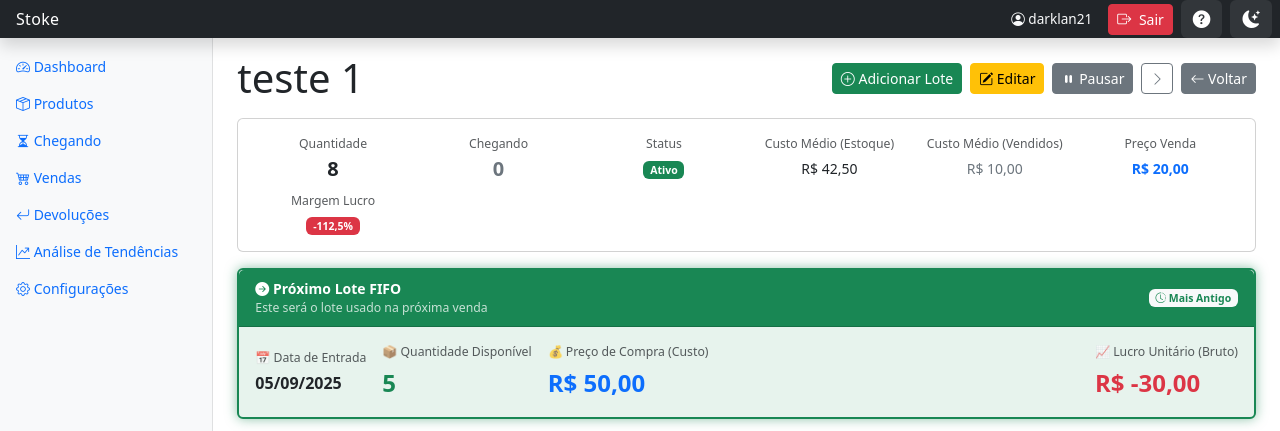
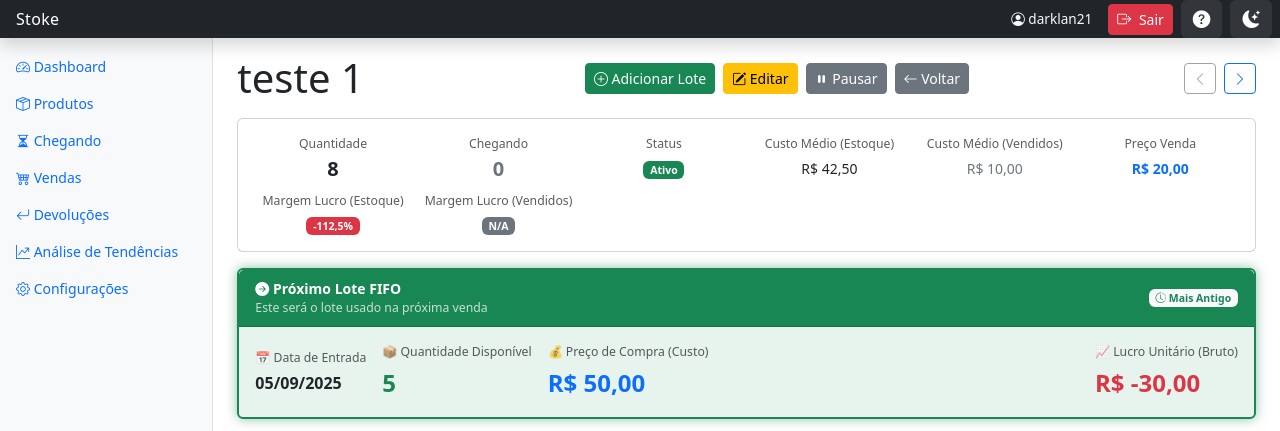
Before and after one commit to darlancst/stoke, a Django app: page /produtos/1/ in a window 1280 px wide. Shown: the top 431 px of the page. Run offline with Django 5.2, Linux system fonts and the light colour scheme; a user stored in the database is signed in; data comes from the database, SQL or seed files in the repository.

Commit message:
Melhorias na navegação e filtros: reorganizei botões de navegação, adicionei margem de lucro dos vendidos e filtro para ocultar estoque zerado

```diff
--- a/estoque_project/inventario/templates/inventario/detalhar_produto.html
+++ b/estoque_project/inventario/templates/inventario/detalhar_produto.html
@@ -111,11 +111,13 @@
 {% block content %}
 <!-- Cabeçalho Responsivo -->
 <div class="row align-items-center mb-3">
-    <div class="col-12 col-md-6">
+    <div class="col-12 col-md-4">
         <h1 class="mb-2 mb-md-0">{{ produto.nome }}</h1>
     </div>
-    <div class="col-12 col-md-6">
-        <div class="d-flex flex-wrap gap-2 justify-content-md-end">
+    <div class="col-12 col-md-8">
+        <div class="d-flex flex-wrap gap-2 justify-content-md-between align-items-center">
+            <!-- Botões de Ação -->
+            <div class="d-flex flex-wrap gap-2">
                 <a href="{% url 'inventario:adicionar_estoque' pk=produto.pk %}" class="btn btn-success btn-sm">
                     <i class="bi bi-plus-circle"></i> <span class="d-none d-sm-inline">Adicionar Lote</span>
                 </a>
@@ -138,21 +140,34 @@
                     </button>
                 </form>
                 {% endif %}
+                <button onclick="window.history.back()" class="btn btn-secondary btn-sm">
+                    <i class="bi bi-arrow-left"></i> <span class="d-none d-sm-inline">Voltar</span>
+                </button>
+            </div>
+
+            <!-- Botões de Navegação -->
+            <div class="d-flex gap-2">
                 {% if produto_anterior %}
                 <a href="{% url 'inventario:detalhar_produto' pk=produto_anterior.pk %}"
-                class="btn btn-outline-secondary btn-sm" title="Produto Anterior">
+                    class="btn btn-outline-primary btn-sm" title="Produto Anterior">
                     <i class="bi bi-chevron-left"></i>
                 </a>
+                {% else %}
+                <button class="btn btn-outline-secondary btn-sm" disabled title="Nenhum produto anterior">
+                    <i class="bi bi-chevron-left"></i>
+                </button>
                 {% endif %}
                 {% if proximo_produto %}
                 <a href="{% url 'inventario:detalhar_produto' pk=proximo_produto.pk %}"
-                class="btn btn-outline-secondary btn-sm" title="Próximo Produto">
+                    class="btn btn-outline-primary btn-sm" title="Próximo Produto">
                     <i class="bi bi-chevron-right"></i>
                 </a>
+                {% else %}
+                <button class="btn btn-outline-secondary btn-sm" disabled title="Nenhum próximo produto">
+                    <i class="bi bi-chevron-right"></i>
+                </button>
                 {% endif %}
-            <button onclick="window.history.back()" class="btn btn-secondary btn-sm">
-                <i class="bi bi-arrow-left"></i> <span class="d-none d-sm-inline">Voltar</span>
-            </button>
+            </div>
         </div>
     </div>
 </div>
@@ -219,15 +234,32 @@
                 </div>
             </div>
 
-            <!-- Margem de Lucro -->
+            <!-- Margem de Lucro (Estoque) -->
             <div class="col-4 col-md-4 col-lg-2">
                 <div class="text-center">
-                    <small class="text-muted d-block">Margem Lucro</small>
+                    <small class="text-muted d-block">Margem Lucro (Estoque)</small>
                     <p class="mb-0 mt-1">
                         {% if produto.margem_lucro is not None %}
                         <span
                             class="badge {% if produto.margem_lucro >= config.margem_lucro_ideal %}bg-success{% else %}bg-danger{% endif %}">
                             {{ produto.margem_lucro|floatformat:1 }}%
+                        </span>
+                        {% else %}
+                        <span class="badge bg-secondary">N/A</span>
+                        {% endif %}
+                    </p>
+                </div>
+            </div>
+
+            <!-- Margem de Lucro (Vendidos) -->
+            <div class="col-4 col-md-4 col-lg-2">
+                <div class="text-center">
+                    <small class="text-muted d-block">Margem Lucro (Vendidos)</small>
+                    <p class="mb-0 mt-1">
+                        {% if margem_lucro_vendidos is not None and margem_lucro_vendidos > 0 %}
+                        <span
+                            class="badge {% if margem_lucro_vendidos >= config.margem_lucro_ideal %}bg-success{% else %}bg-danger{% endif %}">
+                            {{ margem_lucro_vendidos|floatformat:1 }}%
                         </span>
                         {% else %}
                         <span class="badge bg-secondary">N/A</span>
--- a/estoque_project/inventario/views.py
+++ b/estoque_project/inventario/views.py
@@ -685,6 +685,14 @@ def detalhar_produto(request, pk):
     total_custo_vendido = itens_vendidos.aggregate(t=Sum('custo_compra_total_registrado'))['t'] or 0
     custo_medio_vendidos = total_custo_vendido / total_vendido_qtd if total_vendido_qtd > 0 else Decimal('0.00')
 
+    # Calcular margem de lucro dos produtos vendidos
+    total_receita_vendida = itens_vendidos.aggregate(t=Sum(F('quantidade') * F('preco_venda_unitario')))['t'] or Decimal('0.00')
+    preco_medio_vendido = total_receita_vendida / total_vendido_qtd if total_vendido_qtd > 0 else Decimal('0.00')
+
+    margem_lucro_vendidos = None
+    if preco_medio_vendido > 0 and custo_medio_vendidos > 0:
+        margem_lucro_vendidos = ((preco_medio_vendido - custo_medio_vendidos) / preco_medio_vendido) * 100
+
     # Navegação entre produtos (Próximo/Anterior)
     proximo_produto = Produto.objects.filter(pk__gt=produto.pk, ativo=True).order_by('pk').first()
     produto_anterior = Produto.objects.filter(pk__lt=produto.pk, ativo=True).order_by('-pk').first()
@@ -701,6 +709,7 @@ def detalhar_produto(request, pk):
         'lucro_unitario_fifo': lucro_unitario_fifo,
         'vendas_do_produto': vendas_do_produto,
         'custo_medio_vendidos': custo_medio_vendidos,
+        'margem_lucro_vendidos': margem_lucro_vendidos,
         'proximo_produto': proximo_produto,
         'produto_anterior': produto_anterior,
     }
```
Also changed, not shown: estoque_project/inventario/templates/inventario/listar_produtos.html (+62 -1 lines). Lines whose indentation alone changed are shown as unchanged.
